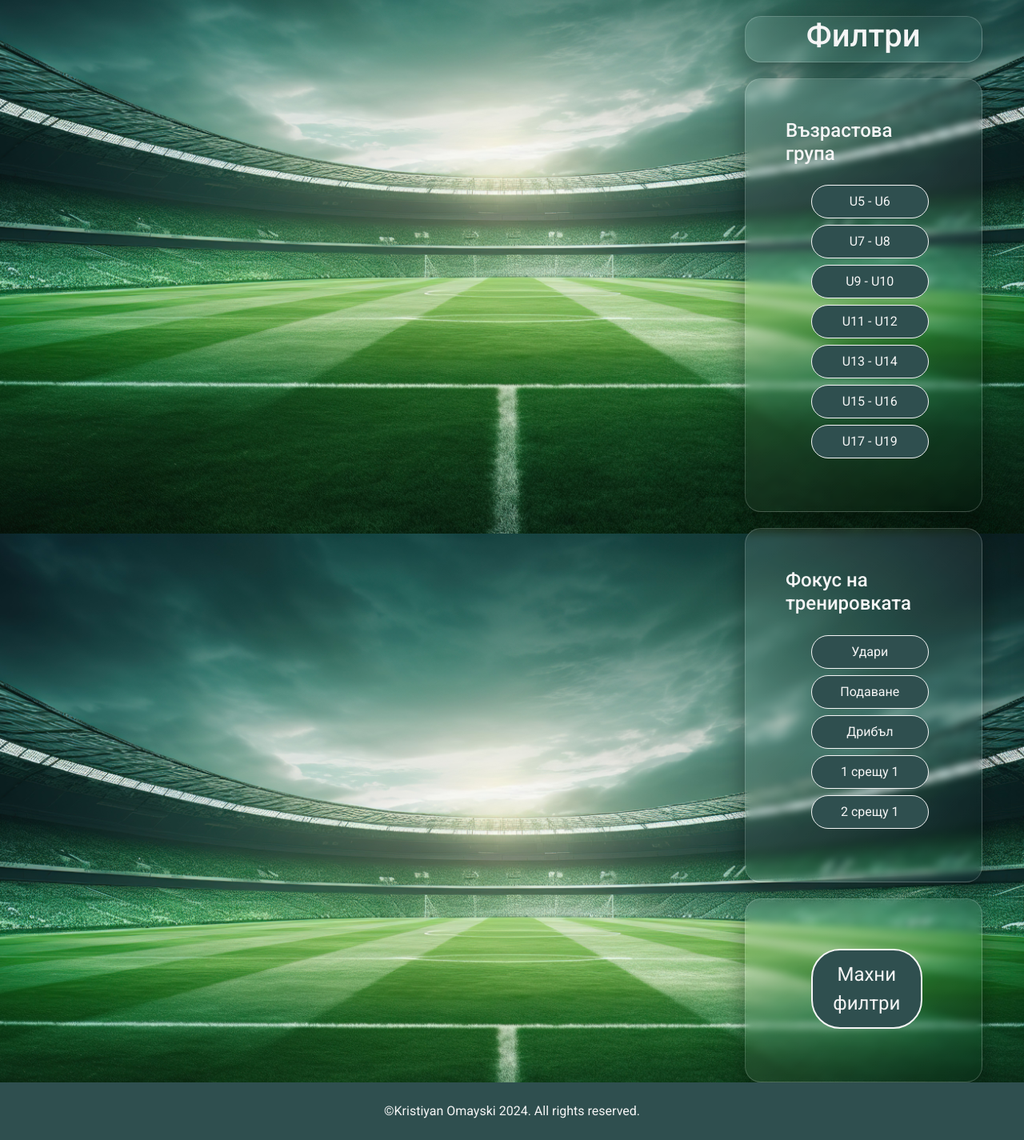
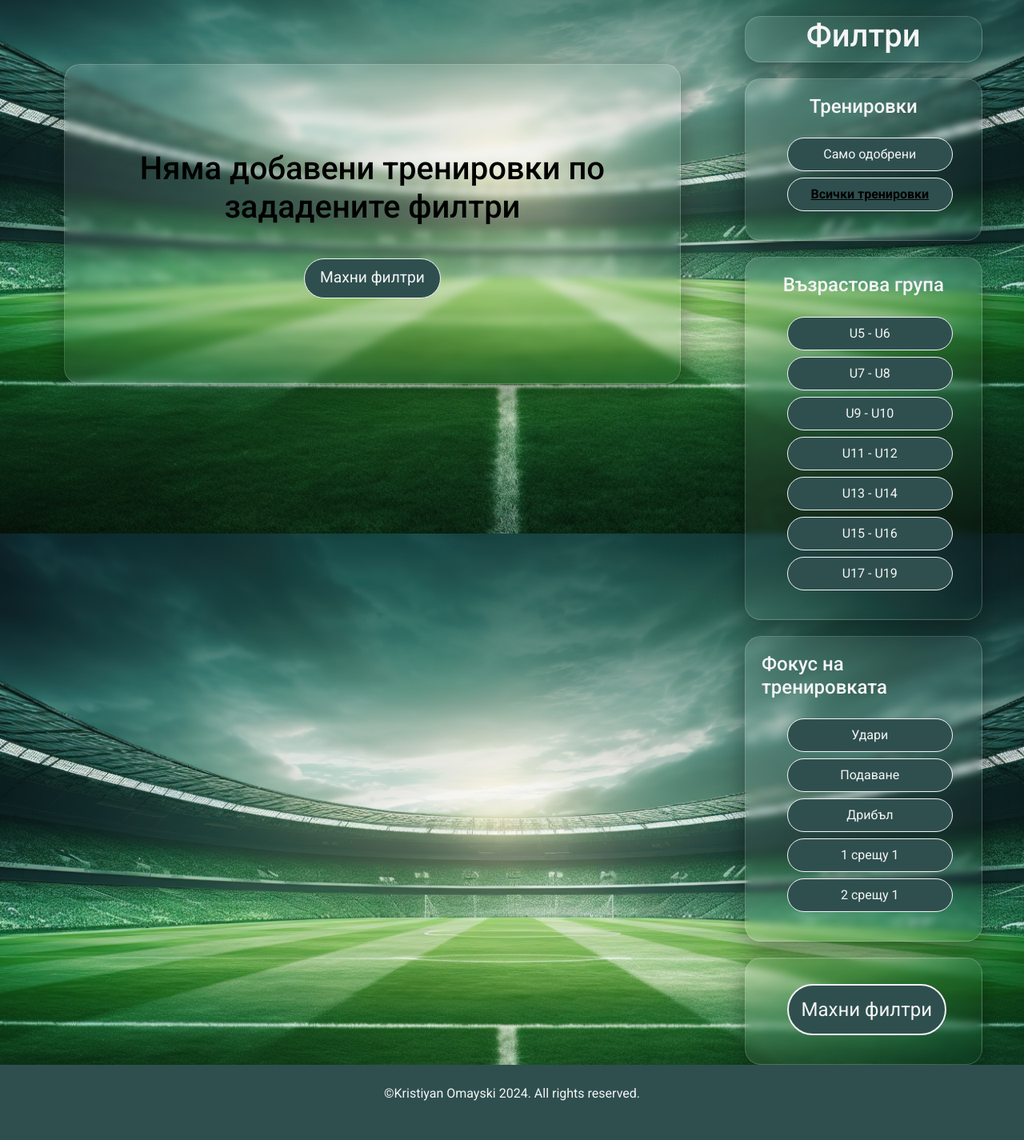
Before and after one commit to Omayski13/Coach_app, a Django app: page /drills/dashboard/ in a window 1280 px wide. Shown: the part 133-1558 px from the top of the page at 80% size. After the commit the page ends 1509 px from the top, so only its background shows below. Run offline with Django 5.2, Linux system fonts and the light colour scheme; data that the repository does not hold is empty; some libraries are stand-ins or nearby versions.

Commit message:
fix: created functionality for approved filter in drills dash; added hover to all buttons

```diff
--- a/coach_app/drills/views.py
+++ b/coach_app/drills/views.py
@@ -28,30 +28,23 @@
     def get_queryset(self):
         queryset = Drill.objects.all()
 
-        # Get query parameters
         for_age_group = self.request.GET.get('for_age_group')
         focus = self.request.GET.get('focus')
+        approved = self.request.GET.get('approved')
 
-        # Apply filters
         if for_age_group:
             queryset = queryset.filter(for_age_group=for_age_group)
         if focus:
             queryset = queryset.filter(focus=focus)
+        if approved == 'True':
+            queryset = queryset.filter(approved=True)
 
         return queryset.order_by('-created_at')
 
     def get_context_data(self, **kwargs):
         context = super().get_context_data(**kwargs)
-
-        query_params = self.request.GET.dict()
-
-        valid_filters = {}
-        if 'age_group' in query_params:
-            valid_filters['age_group'] = query_params['age_group']
-        if 'focus' in query_params:
-            valid_filters['focus'] = query_params['focus']
-
-        context['clean_query_params'] = valid_filters
+        context['age_groups'] = ['U5 - U6', 'U7 - U8', 'U9 - U10', 'U11 - U12', 'U13 - U14', 'U15 - U16', 'U17 - U19']
+        context['focus_options'] = ['Удари', 'Подаване', 'Дрибъл', '1 срещу 1', '2 срещу 1']
         return context
 
 class DrillDetailsView(DetailView):
--- a/static/style/details.css
+++ b/static/style/details.css
@@ -11,7 +11,11 @@
     border-radius: 1.5em;
     cursor: pointer;
     border: whitesmoke solid 0.1em;
+}
 
+.details-link:hover {
+    background-color: whitesmoke;
+    color: black; /* Invert colors on hover */
 }
 
 a:hover{
--- a/static/style/drills.css
+++ b/static/style/drills.css
@@ -88,6 +88,11 @@
     border: whitesmoke solid 0.1em;
 }
 
+.details-drills:hover {
+    background-color: whitesmoke;
+    color: black; /* Invert colors on hover */
+}
+
 .details-drills i {
     padding-left: 0.2em;
 }
@@ -119,7 +124,7 @@
     border: 1px solid rgba(255, 255, 255, 0.18);
     box-shadow: 0 8px 32px rgba(0, 0, 0, 0.37);
     margin-top: 20px;
-    padding: 50px;
+    padding: 20px;
     background-position: right 35% bottom 45%;
     box-sizing: border-box;
     float: none;
@@ -183,3 +188,42 @@
     text-decoration: none;
     font-size: 1.5em;
 }
+
+.no-drills-container {
+    display: flex;
+    flex-direction: column; /* Stack items vertically */
+    justify-content: center; /* Center items vertically */
+    align-items: center; /* Center items horizontally */
+    min-height: 50vh; /* Optional: Adjust height to position vertically */
+    text-align: center; /* Center text in block-level elements */
+    /*background-color: #333; !* Optional: Add a background color for better visibility *!*/
+    background: linear-gradient(135deg, rgba(255, 255, 255, 0.1), rgba(255, 255, 255, 0));
+    backdrop-filter: blur(5px);
+    -webkit-backdrop-filter: blur(10px);
+    border-radius: 20px;
+    border: 1px solid rgba(255, 255, 255, 0.18);
+    box-shadow: 0 8px 32px rgba(0, 0, 0, 0.37);
+    margin: 5em;
+}
+
+.no-drills {
+    color: black;
+    margin-bottom: 1em; /* Add space between the <h1> and the link */
+}
+
+.no-drills-link {
+    color: whitesmoke;
+    background-color: darkslategrey;
+
+    text-decoration: none;
+    font-size: 1.2em; /* Adjust font size if needed */
+    padding: 0.5em 1em;
+    border: 1px solid whitesmoke; /* Optional: Add a border for styling */
+    border-radius: 1.5em; /* Optional: Add rounded corners */
+    transition: background-color 0.3s ease; /* Optional: Add hover effect */
+}
+
+.no-drills-link:hover {
+    background-color: whitesmoke;
+    color: black; /* Invert colors on hover */
+}
--- a/static/style/forms.css
+++ b/static/style/forms.css
@@ -27,6 +27,11 @@
     color: whitesmoke;
     border-radius: 1.5em;
     border-color: whitesmoke;
+}
+
+button:hover {
+    background-color: whitesmoke;
+    color: black; /* Invert colors on hover */
 }
 
 form p{
--- a/templates/drills/drills-dashboard.html
+++ b/templates/drills/drills-dashboard.html
@@ -14,7 +14,8 @@
                     </div>
                     <div class="drill-info">
                         {% if drill.approved %}
-                            <h1>{{ drill.name }} <i class="fa-regular fa-circle-check" style="color: darkslategrey;"></i></h1>
+                            <h1>{{ drill.name }} <i class="fa-regular fa-circle-check"
+                                                    style="color: darkslategrey;"></i></h1>
                         {% else %}
                             <h1>{{ drill.name }}</h1>
                         {% endif %}
@@ -38,8 +39,13 @@
                             {% endif %}
                         </div>
                     </div>
+                </div>
+            {% empty %}
+                <div class="no-drills-container">
+                    <h1 class="no-drills">Няма добавени тренировки по зададените филтри</h1>
+                    <a class="no-drills-link" href="{% url 'drill-dashboard' %}">Махни филтри</a>
+                </div>
 
-                </div>
             {% endfor %}
 
         </div>
@@ -47,55 +53,65 @@
             <div class="filters-box" id="header">
                 <h1>Филтри</h1>
             </div>
+
+            <div class="filters-box">
+                <h4>Тренировки</h4>
+                <ul>
+                    <li class="{% if request.GET.approved == 'True' %}active{% endif %}">
+                        <a href="?
+
+                                {% for key, value in request.GET.items %}{% if key != 'approved' %}{{ key }}={{ value }}&{% endif %}{% endfor %}approved=True">
+                            Само одобрени
+                        </a>
+                    </li>
+                    <li class="{% if request.GET.approved == 'False' or request.GET.approved is None %}active{% endif %}">
+                        <a href="?
+
+                                {% for key, value in request.GET.items %}{% if key != 'approved' %}{{ key }}={{ value }}&{% endif %}{% endfor %}approved=False">
+                            Всички тренировки
+                        </a>
+                    </li>
+                </ul>
+            </div>
+
             <div class="filters-box">
                 <h4>Възрастова група</h4>
                 <ul>
+                    {% for group in age_groups %}
+                        <li class="{% if request.GET.for_age_group == group %}active{% endif %}">
+                            <a href="?
 
-                    <li class="{% if request.GET.for_age_group == 'U5 - U6' %}active{% endif %}">
-                        <a href="?for_age_group=U5 - U6"{{ request.GET.urlencode|safe }}>U5 - U6</a></li>
-                    <li class="{% if request.GET.for_age_group == 'U7 - U8' %}active{% endif %}"><a
-                            href="?for_age_group=U7 - U8"{{ request.GET.urlencode|safe }}>U7 - U8</a></li>
-                    <li class="{% if request.GET.for_age_group == 'U9 - U10' %}active{% endif %}"><a
-                            href="?for_age_group=U9 - U10"{{ request.GET.urlencode|safe }}>U9 - U10</a></li>
-                    <li class="{% if request.GET.for_age_group == 'U11 - U12' %}active{% endif %}"><a
-                            href="?for_age_group=U11 - U12"{{ request.GET.urlencode|safe }}>U11 - U12</a></li>
-                    <li class="{% if request.GET.for_age_group == 'U13 - U14' %}active{% endif %}"><a
-                            href="?for_age_group=U13 - U14{{ request.GET.urlencode|safe }}">U13 - U14</a></li>
-                    <li class="{% if request.GET.for_age_group == 'U15 - U16' %}active{% endif %}"><a
-                            href="?for_age_group=U15 - U16{{ request.GET.urlencode|safe }}">U15 - U16</a></li>
-                    <li class="{% if request.GET.for_age_group == 'U17 - U19' %}active{% endif %}"><a
-                            href="?for_age_group=U17 - U19{{ request.GET.urlencode|safe }}">U17 - U19</a></li>
+                                    {% for key, value in request.GET.items %}{% if key != 'for_age_group' %}{{ key }}={{ value }}&{% endif %}{% endfor %}for_age_group={{ group }}">
+                                {{ group }}
+                            </a>
+                        </li>
+                    {% endfor %}
                 </ul>
             </div>
+
             <div class="filters-box">
                 <h4>Фокус на тренировката</h4>
                 <ul>
-                    <li class="{% if request.GET.focus == 'Удари' %}active{% endif %}">
-                        <a href="?focus=Удари{% if 'age_group' in clean_query_params %}&age_group={{ clean_query_params.age_group }}{% endif %}">Удари</a>
-                    </li>
-                    <li class="{% if request.GET.focus == 'Подаване' %}active{% endif %}">
-                        <a href="?focus=Подаване{% if 'age_group' in clean_query_params %}&age_group={{ clean_query_params.age_group }}{% endif %}">Подаване</a>
-                    </li>
-                    <li class="{% if request.GET.focus == 'Дрибъл' %}active{% endif %}">
-                        <a href="?focus=Дрибъл{% if 'age_group' in clean_query_params %}&age_group={{ clean_query_params.age_group }}{% endif %}">Дрибъл</a>
-                    </li>
-                    <li class="{% if request.GET.focus == '1 срещу 1' %}active{% endif %}">
-                        <a href="?focus=1 срещу 1{% if 'age_group' in clean_query_params %}&age_group={{ clean_query_params.age_group }}{% endif %}">1
-                            срещу 1</a>
-                    </li>
-                    <li class="{% if request.GET.focus == '2 срещу 1' %}active{% endif %}">
-                        <a href="?focus=2 срещу 1{% if 'age_group' in clean_query_params %}&age_group={{ clean_query_params.age_group }}{% endif %}">2
-                            срещу 1</a>
-                    </li>
+                    {% for focus_option in focus_options %}
+                        <li class="{% if request.GET.focus == focus_option %}active{% endif %}">
+                            <a href="?
+
+                                    {% for key, value in request.GET.items %}{% if key != 'focus' %}{{ key }}={{ value }}&{% endif %}{% endfor %}focus={{ focus_option }}">
+                                {{ focus_option }}
+                            </a>
+                        </li>
+                    {% endfor %}
                 </ul>
             </div>
+
             <div class="filters-box" id="clear-filters">
                 <ul>
                     <li><a href="{% url 'drill-dashboard' %}">Махни филтри</a></li>
                 </ul>
             </div>
+        </div>
 
-        </div>
+    </div>
     </div>
     </div>
 {% endblock %}
```
